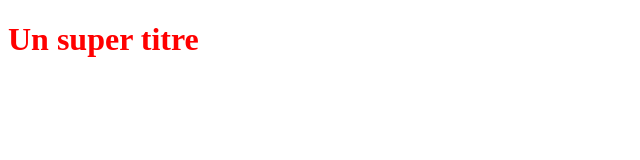
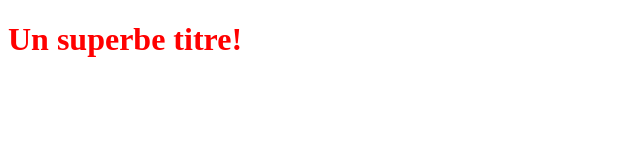
Before and after one commit to Vimauro61/OpenclassroomsProject, a plain HTML site: page index.html in a window 1280 px wide. Shown: the whole page, without its empty margins (0-640 px from the left). Drawn offline with Linux system fonts and the light colour scheme.

Commit message:
modification du titre H1

```diff
--- a/index.html
+++ b/index.html
@@ -12,7 +12,7 @@
 
 <body>
 
-   <h1>Un super titre</h1>
+   <h1>Un superbe titre!</h1>
 
 </body>
 
```
